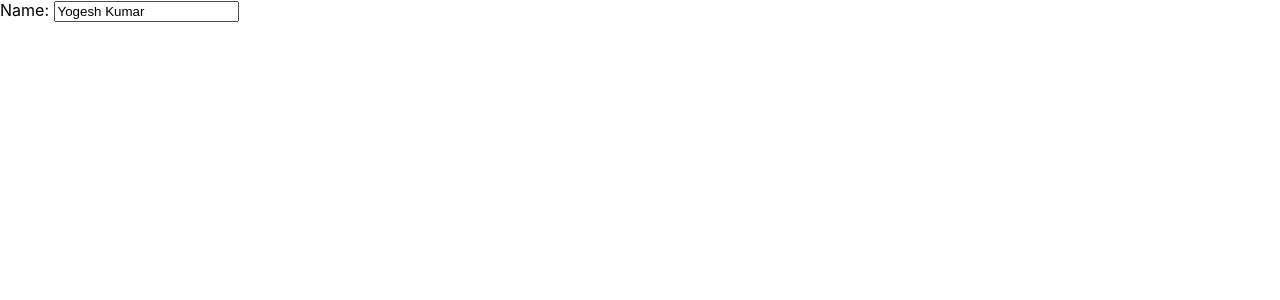
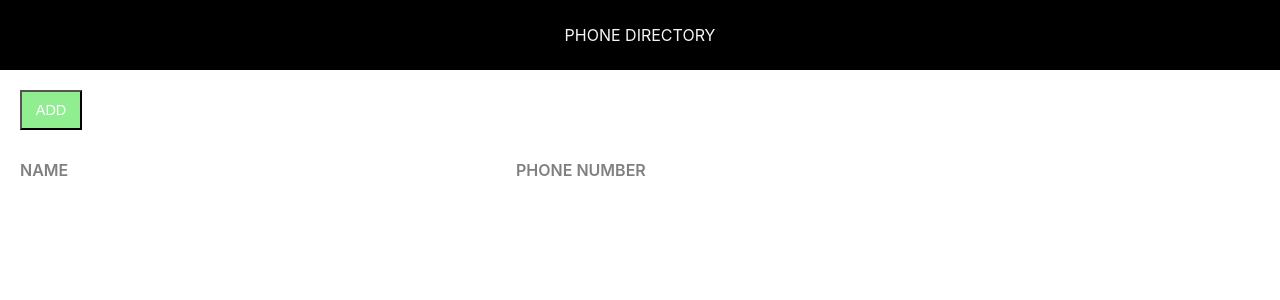
Before and after one commit to MACHINE-IT/phone-directory, a React (Create React App) app: page / in a window 1280 px wide. Shown: the top 300 px of the page. Built offline with nearby package versions, Linux system fonts and the light colour scheme.

Commit message:
Styling: Styled 'App' (Home Page)

```diff
--- /dev/null
+++ b/src/App.css
@@ -0,0 +1,42 @@
+.component-body-container {
+    padding: 20px;
+}
+
+.custom-btn {
+    padding: 10px;
+    font-size: 0.9rem;
+    text-transform: uppercase;
+    margin-right: 2%;
+    padding: none;
+    outline: none;
+    width: 5%;
+    cursor: pointer;
+}
+.add-btn {
+    background: lightgreen;
+    color: white;
+}
+
+.grid-container {
+    display: grid;
+    grid-template-columns: 40% 30% auto;
+    margin-bottom: 10px;
+}
+
+.heading-container {
+    margin: 30px 0 30px 0;
+    width: 100%;
+}
+
+.grid-item {
+    background-color: rgba(255, 255, 255, 0.8);
+    font-size: 1.15rem;
+    word-wrap: break-word;
+    padding-right: 10px;
+}
+.name-heading, .phone-heading {
+    font-size: 1rem;
+    font-weight: 600;
+    color: #808080;
+    text-transform: uppercase;
+}
--- a/src/App.js
+++ b/src/App.js
@@ -1,19 +1,20 @@
 import React, { Component } from 'react';
+import Header from './Header';
+import './App.css';
 
 class App extends Component {
   render() {
+
     return (
       <div>
-        {/*<div className="header">
-          Phone Directory
+        <Header />
+        <div className="component-body-container">
+          <button className="custom-btn add-btn">Add</button>
+          <div className="grid-container heading-container">
+            <span className="grid-item name-heading">Name</span>
+            <span className="grid-item phone-heading">Phone Number</span>
+          </div>
         </div>
-        <button>Add</button>
-        <div>
-          <span>Name</span>
-          <span>Phone Number</span>
-    </div>*/}
-    <label htmlFor="name">Name: </label>
-    <input id="name" type="text" placeholder="type here" defaultValue="Yogesh Kumar"/>
       </div>
     );
   }
```
